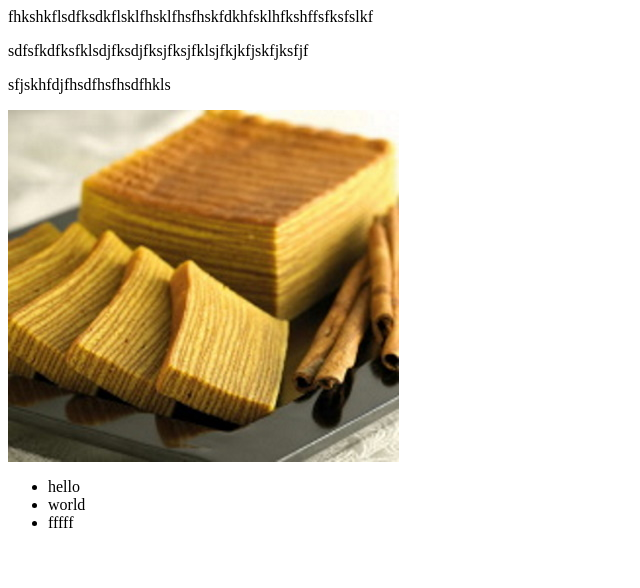
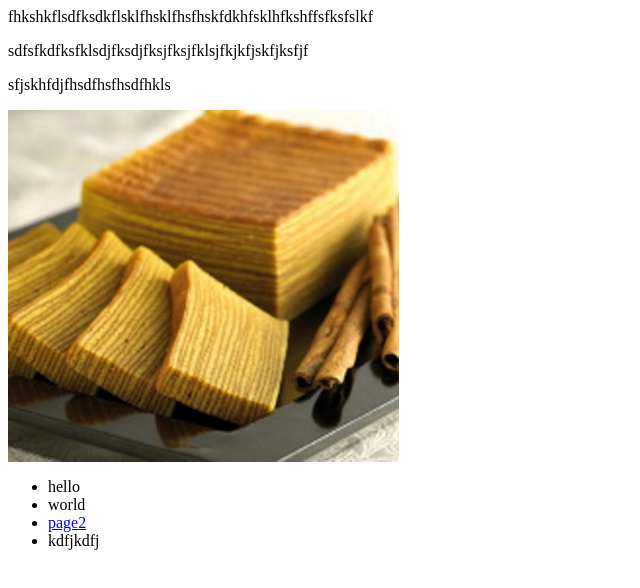
Before and after one commit to melvilleng/github-demo-2, a plain HTML site: page index.html in a window 1280 px wide. Shown: the whole page, without its empty margins (0-640 px from the left). Drawn offline with Linux system fonts and the light colour scheme.

Commit message:
added new list

```diff
--- a/index.html
+++ b/index.html
@@ -7,11 +7,13 @@
     <p>
     sfjskhfdjfhsdfhsfhsdfhkls
     </p>
+
     <img src='kueh lapis.jpg'/>
 
     <ul>
         <li>hello</li>
         <li>world</li>
-        <li>fffff</li>
+        <li><a href='page2.html'>page2</a></li>
+        <li>kdfjkdfj</li>
     </ul>
 </header>
```
